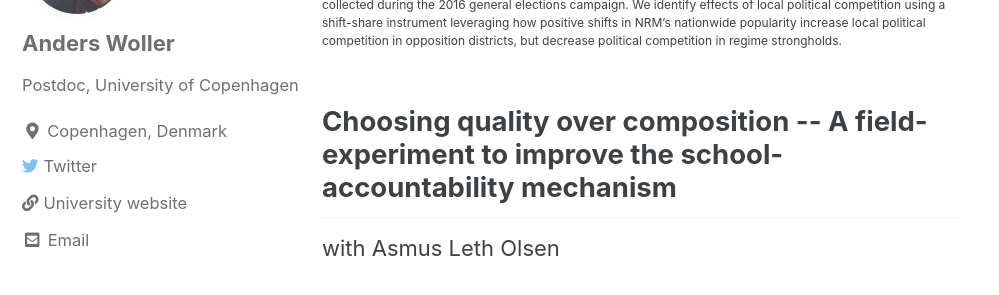
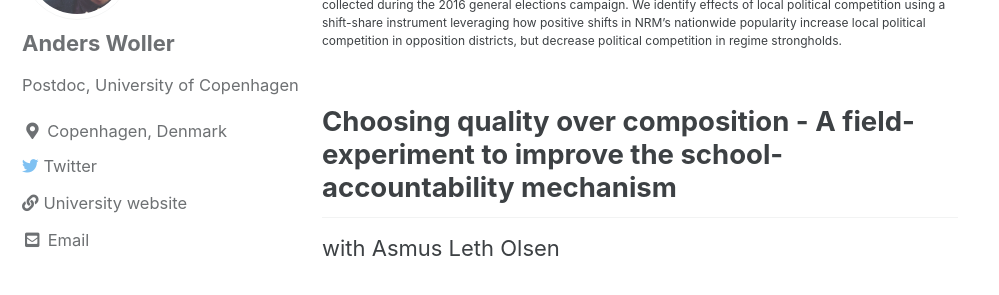
Before and after one commit to AndersWoller/AndersWoller.github.io, a Jekyll site: the page built from _pages/research.md, in a window 1280 px wide and 900 px high, scrolled down 411 px. Shown: the part 156-451 px from the top of the window, without its empty margins (0-999 px from the left). Built offline with Jekyll 4.4.1, drawn with Linux system fonts in a browser that asks for light colours; cached includes are drawn as plain includes.

Commit message:
dash title info

```diff
--- a/_pages/research.md
+++ b/_pages/research.md
@@ -12,7 +12,7 @@ with Horacio Larreguy
 <p style="font-size:12px"> Does political competition deter clientelism by encouraging politicians to rely on public goods provision? While local public goods, in theory, is a more cost-effective strategy to generate political support among large groups, studies have found that political competition intensifies clientelism. This paper studies the question in Uganda where clientelism is widespread and political competition between candidates is increasing. We rely on the universe of public expenses, down to village-level, generated by national and sub-national government between 2012 and 2018 ($N=380,000$). The official voter registers allow us to link villages to their respective polling station electoral results. The extent of clientelism is measured using a high density survey ($N=30,000$) collected during the 2016 general elections campaign. We identify effects of local political competition using a shift-share instrument leveraging how positive shifts in NRM’s nationwide popularity increase local political competition in opposition districts, but decrease political competition in regime strongholds. </p>
 
 
-<h2> Choosing quality over composition -- A field-experiment to improve the school-accountability mechanism </h2>
+<h2> Choosing quality over composition - A field-experiment to improve the school-accountability mechanism </h2>
 with Asmus Leth Olsen
 
 <p style="font-size:12px"> Citizens are increasingly offered a choice of public service provider. What determines this choice? When users prioritize performance, choice mechanisms hold providers accountable. However, with respect to school choice, parents have been found to prioritize pupil composition over school performance. We device a field experiment to improve the school-accountability mechanism. We randomly assign parents with pre-school children (N$=$20,000) to information conditions describing their local schools. The intervention takes the shape of personally addressed envelopes containing factual information on (a) performance (b) pupil composition, including race, education, and income composition, or (c) a combination, and we study effects on actual school choice identified in the administrative registers. Through pre- and post-intervention surveys, we furthermore study how parents reason about information conflicting with their priors over school quality. Our findings imply that factual information is vital to ensure that competition in the market for public services holds providers accountable, thereby improving overall service quality. </p>
```
